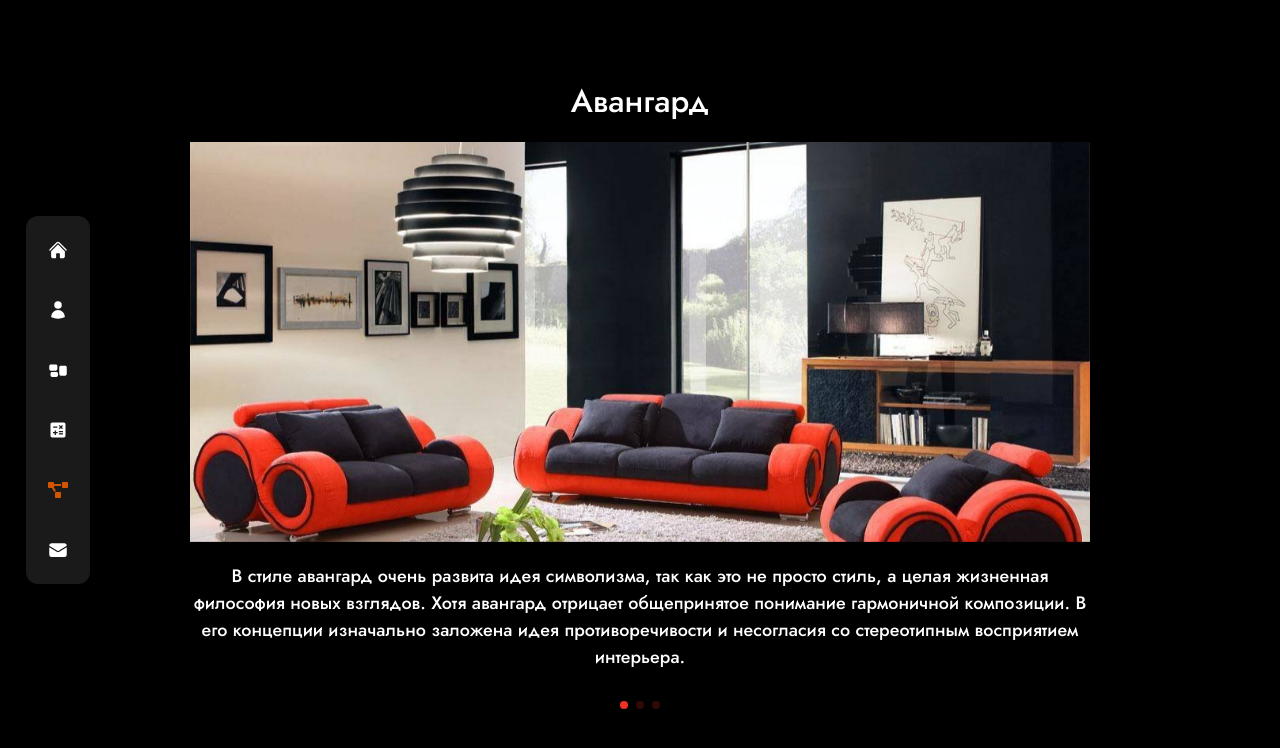
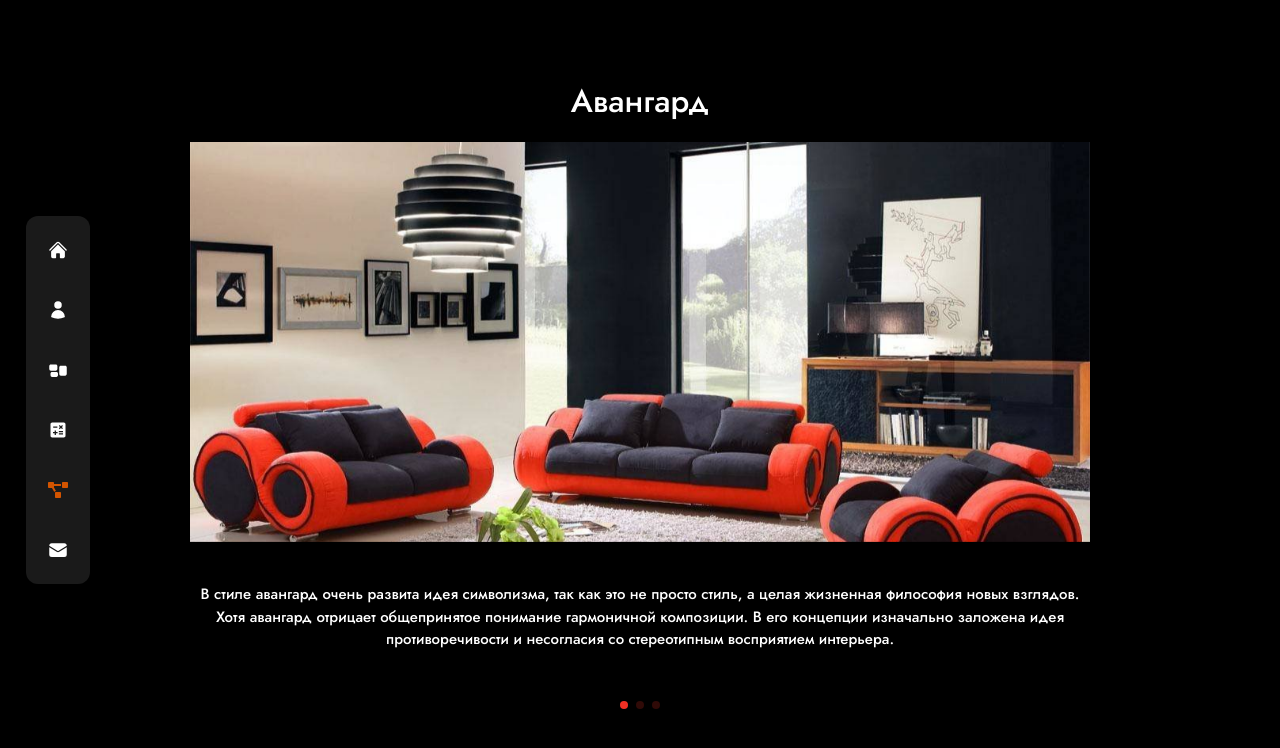
Before and after one commit to TyamackovM/a-studio, a Next.js app: page /styles in a window 1280 px wide. Shown: the top 748 px of the page. Built offline with nearby package versions, Linux system fonts and the light colour scheme.

Commit message:
styles 100% done

```diff
--- a/components/ServiceSlider.tsx
+++ b/components/ServiceSlider.tsx
@@ -60,7 +60,7 @@ const ServiceSlider = () => {
           clickable: true,
         }}
         modules={[EffectCube, Pagination]}
-        className="h-[650px] w-[900px]"
+        className="max-sm:h-[550px] max-sm:w-[350px] sm:w-[350px] sm:h-[550px] md:w-[650px] md:h-[550px] xl:h-[650px] xl:w-[900px]"
       >
         {serviceData.map((item, index) => {
           return (
@@ -69,9 +69,9 @@ const ServiceSlider = () => {
                 {item.name}
               </div>
               <div
-                className={`bg-cover ${item.image} h-[400px] bg-no-repeat bg-center cursor-pointer transition-all duration-300`}
+                className={`bg-cover ${item.image} max-sm:h-[300px] sm:h-[300px] xl:h-[400px] bg-no-repeat bg-center cursor-pointer transition-all duration-300`}
               ></div>
-              <div className="text-white text-[18px] h-[150px] flex justify-center items-center leading-normal text-center">
+              <div className="text-white max-sm:text-[12px] sm:text-[14px] md:text-[15px] h-[150px] max-sm:h-[150px] flex justify-center items-center leading-normal text-center">
                 {item.description}
               </div>
             </SwiperSlide>
```
